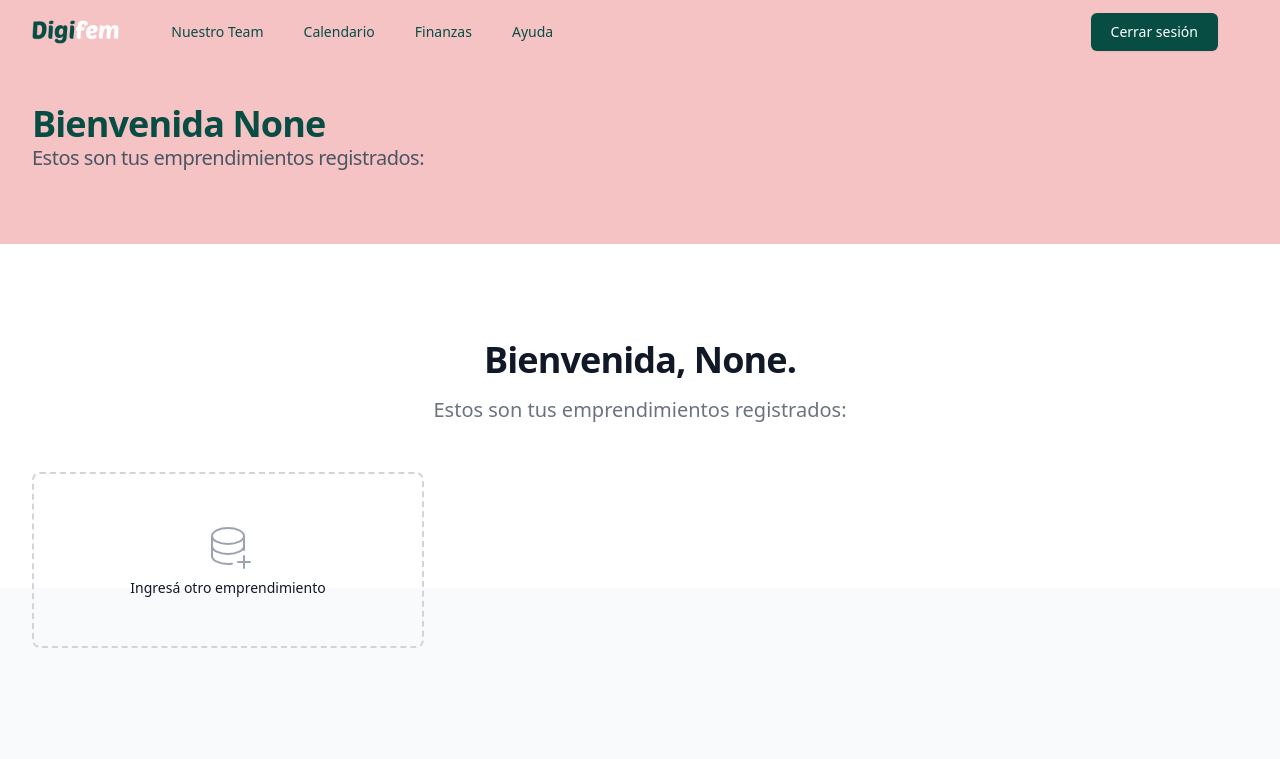
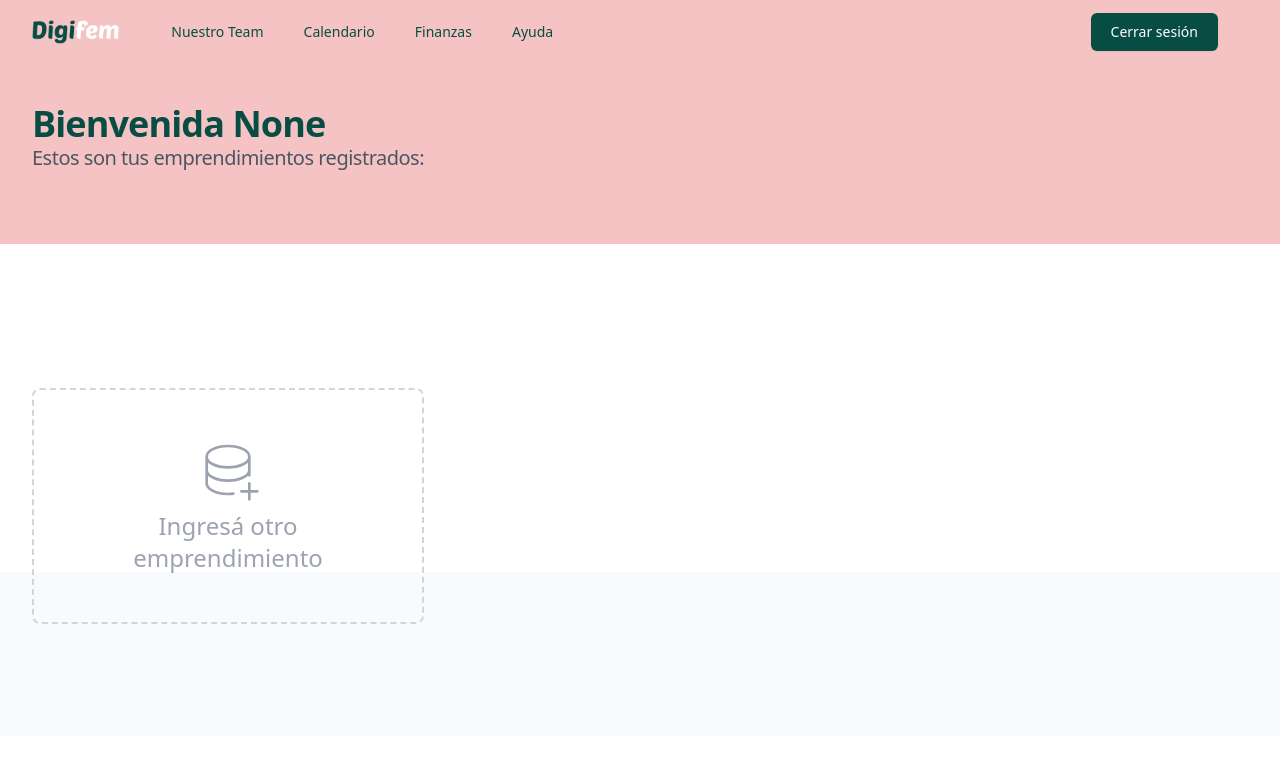
Before and after one commit to endagafi/dementors, a Flask app: page /profile in a window 1280 px wide. Shown: the top 759 px of the page. Run offline with Flask 2, Linux system fonts and the light colour scheme; the visitor is signed in with stand-in values (Sample User, id 1); data comes from the database, SQL or seed files in the repository; data that the repository does not hold is empty; some libraries are stand-ins or nearby versions.

Commit message:
Cambios de diseños en varios templates

```diff
--- a/templates/dashboard.html
+++ b/templates/dashboard.html
@@ -41,7 +41,9 @@
       <nav class="navbar navbar-expand-lg navbar-light bg-light">
         <img
           class="mx-auto h-22 w-auto"
+
           src="/static/Digifem_index.png"
+
           alt="Workflow"
           width="100"
           height="30"
--- a/templates/profile.html
+++ b/templates/profile.html
@@ -178,16 +178,16 @@
     <div class="bg-white h-1/3 sm:h-2/3"></div>
   </div>
   <div class="relative max-w-7xl mx-auto">
-    <div class="text-center">
+    <!-- <div class="text-center">
       <h2 class="text-3xl tracking-tight font-bold text-gray-900 sm:text-4xl sm:tracking-tight">Bienvenida, {{ current_user.user_name }}.</h2>
       <p class="mt-3 max-w-2xl mx-auto text-xl text-gray-500 sm:mt-4">Estos son tus emprendimientos registrados:</p>
-    </div>
+    </div> -->
     <div class="mt-12 max-w-lg mx-auto grid gap-5 lg:grid-cols-3 lg:max-w-none">
-      <a type="button" href="/registrar_emprendimiento" class="relative block w-full border-2 border-gray-300 border-dashed rounded-lg p-12 text-center hover:border-gray-400 focus:outline-none focus:ring-2 focus:ring-offset-2 focus:ring-indigo-500">
-        <svg class="mx-auto h-12 w-12 text-gray-400" xmlns="http://www.w3.org/2000/svg" stroke="currentColor" fill="none" viewBox="0 0 48 48" aria-hidden="true">
+      <a type="button" href="/registrar_emprendimiento" class="relative block w-full border-2 border-gray-300 border-dashed rounded-lg p-12 text-center hover:border-gray-400 focus:outline-none focus:ring-2 focus:ring-offset-2 focus:ring-[#F5C3C3]">
+        <svg class="mx-auto h-16 w-16 text-gray-400" xmlns="http://www.w3.org/2000/svg" stroke="currentColor" fill="none" viewBox="0 0 48 48" aria-hidden="true">
           <path stroke-linecap="round" stroke-linejoin="round" stroke-width="2" d="M8 14v20c0 4.418 7.163 8 16 8 1.381 0 2.721-.087 4-.252M8 14c0 4.418 7.163 8 16 8s16-3.582 16-8M8 14c0-4.418 7.163-8 16-8s16 3.582 16 8m0 0v14m0-4c0 4.418-7.163 8-16 8S8 28.418 8 24m32 10v6m0 0v6m0-6h6m-6 0h-6" />
         </svg>
-        <span class="mt-2 block text-sm font-medium text-gray-900">  Ingresá otro emprendimiento </span>
+        <span class="mt-2 block text-2xl font-medium text-gray-400">  Ingresá otro emprendimiento </span>
       </a>
       {% for emprendimiento in emprendimientos %}
         <div class="flex flex-col rounded-lg shadow-lg overflow-hidden">
@@ -200,7 +200,7 @@
                 <p class="text-xl font-semibold text-gray-900">{{ emprendimiento.emp_name }}</p>
                 <p class="mt-3 text-base text-gray-500"> {{ emprendimiento.emp_desc }}</p>
               </a>
-              <p class="text-sm font-medium text-indigo-600">
+              <p class="text-sm font-medium text-[#074D44]              ">
                 <a href="{{url_for('ver_emprendimientos', emp_id=emprendimiento.emp_id)}}" class="hover:underline"> Ver </a>
               </p>
             </div>
```
Also changed, not shown: templates/registrar_emprendimiento.html (line endings or trailing spaces).
